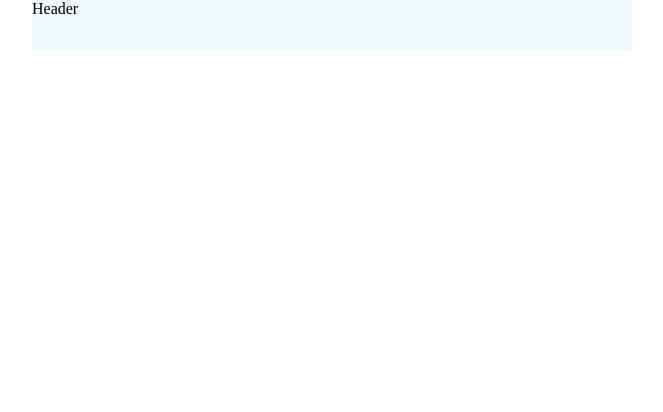
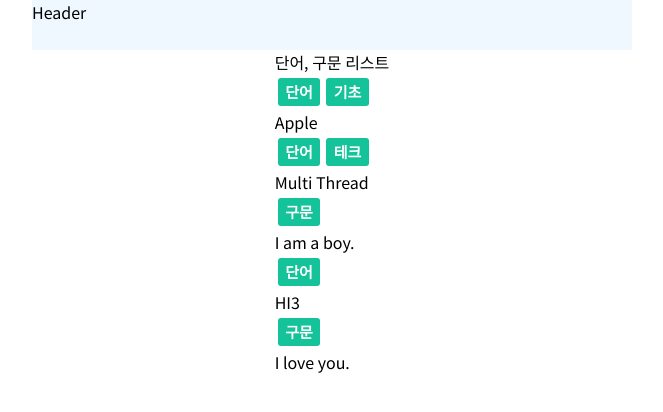
Before and after one commit to longdoheun/project-syntext, a React (Create React App) app: page / in a window 1280 px wide. Shown: the top 412 px of the page, without its empty margins (308-971 px from the left). Built offline with nearby package versions, Linux system fonts and the light colour scheme.

Commit message:
add fonts, Index pages

```diff
--- a/public/index.html
+++ b/public/index.html
@@ -24,6 +24,9 @@
       work correctly both with client-side routing and a non-root public URL.
       Learn how to configure a non-root public URL by running `npm run build`.
     -->
+    <link rel="preconnect" href="https://fonts.googleapis.com">
+    <link rel="preconnect" href="https://fonts.gstatic.com" crossorigin>
+    <link href="https://fonts.googleapis.com/css2?family=Noto+Sans+KR:wght@100;300;400;500;700;900&family=Noto+Sans:ital,wght@0,100;0,200;0,300;0,400;0,500;0,600;0,700;0,800;0,900;1,100;1,200;1,300;1,400;1,500;1,600;1,700;1,800;1,900&display=swap" rel="stylesheet">
     <title>React App</title>
   </head>
   <body>
--- /dev/null
+++ b/src/components/Index/Content.jsx
@@ -0,0 +1,33 @@
+/** @jsxImportSource @emotion/react */
+import { css } from "@emotion/react";
+
+export default function Content(props) {
+  const { tags, content } = props.metaData;
+  return (
+    <div css={warpperStyle}>
+      {tags.map((elem, index) => (<span key={index} css={tagStyle}>{elem}</span>))}
+      <div css={contentStyle}>{content}</div>
+    </div>
+  );
+}
+
+const warpperStyle = css`
+  background-color: #FFFFFF;
+`;
+
+const tagStyle = css`
+  font-family: 'Noto Sans KR', sans-serif;
+  background-color: #15C39A;
+  color: #FFFFFF;
+  font-size: 15px;
+  //margin-right: 5px;
+  display: inline-block;
+  border-radius: 3px;
+  padding: .2em .5em .3em;
+  font-weight: 600;
+  margin: .25em 3px;
+`;
+
+const contentStyle = css`
+  background-color: #FFFFFF;
+`;
--- a/src/pages/Index.jsx
+++ b/src/pages/Index.jsx
@@ -1,9 +1,44 @@
+/** @jsxImportSource @emotion/react */
+import { css } from "@emotion/react";
 import React from "react";
+import Content from "../components/Index/Content";
+
+const testDatas = [
+  {
+    tags: [ '단어', '기초'],
+    content: 'Apple'
+  },
+  {
+    tags: [ '단어', '테크' ],
+    content: 'Multi Thread'
+  },
+  {
+    tags: [ '구문' ],
+    content: [ 'I am a boy.' ]
+  },
+  {
+    tags: [ '단어' ],
+    content: 'HI3'
+  },
+  {
+    tags: [ '구문' ],
+    content: 'I love you.'
+  }
+];
 
 export default function Index() {
   return (
-    <div>
-
+    <div css={warpperStyle}>
+      <span css={titleStyle}>단어, 구문 리스트</span>
+      {testDatas.map((elem, index) => (<Content key={index} metaData={elem}/>))}
     </div>
   );
 }
+
+const warpperStyle = css`
+  background-color: #FFFFFF;
+`;
+
+const titleStyle = css`
+  background-color: #FFFFFF;
+`;
--- a/src/styles/GlobalStyle.jsx
+++ b/src/styles/GlobalStyle.jsx
@@ -23,6 +23,7 @@ const globalStyle = css`
     width: 100%;
     height: 100%;
     background-color: #ffffff;
+    font-family: 'Noto Sans KR', sans-serif;
   }
   #root {
     width: 100%;
```
